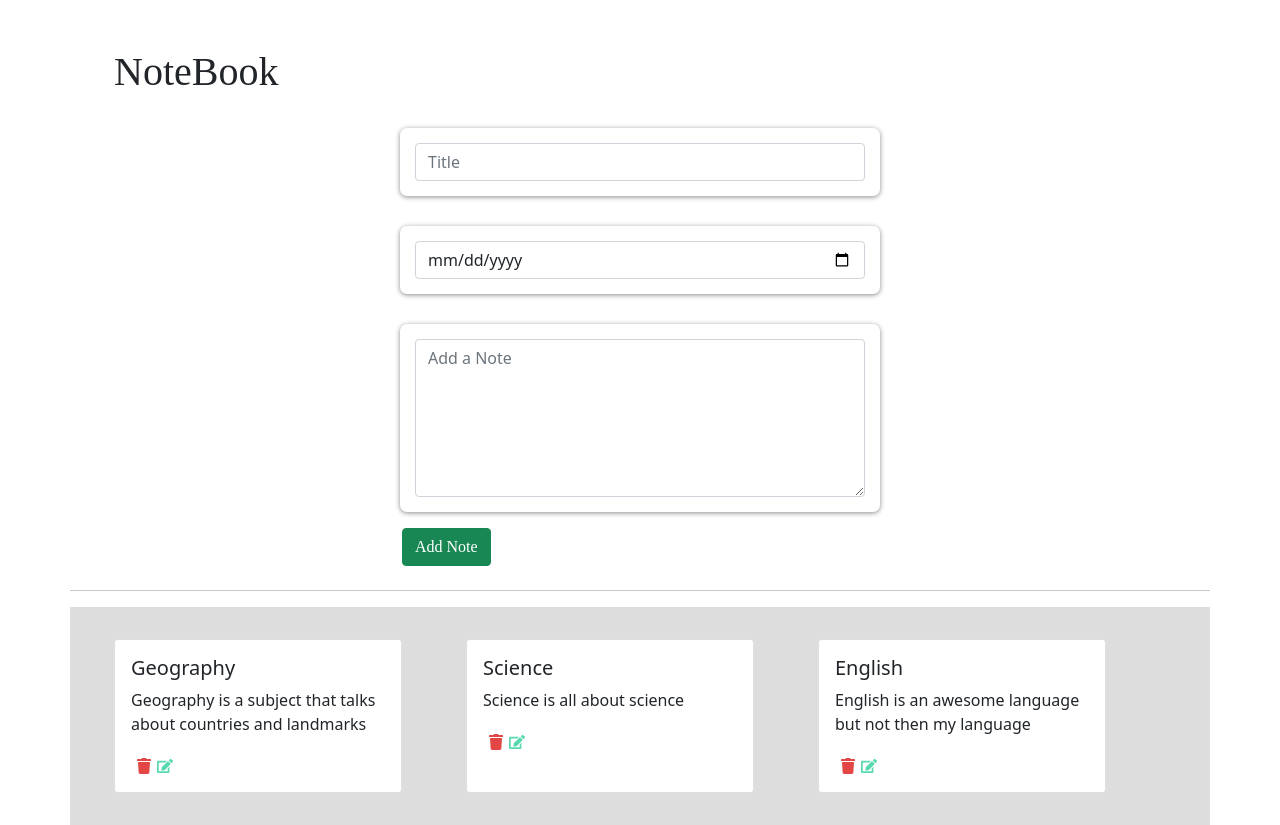
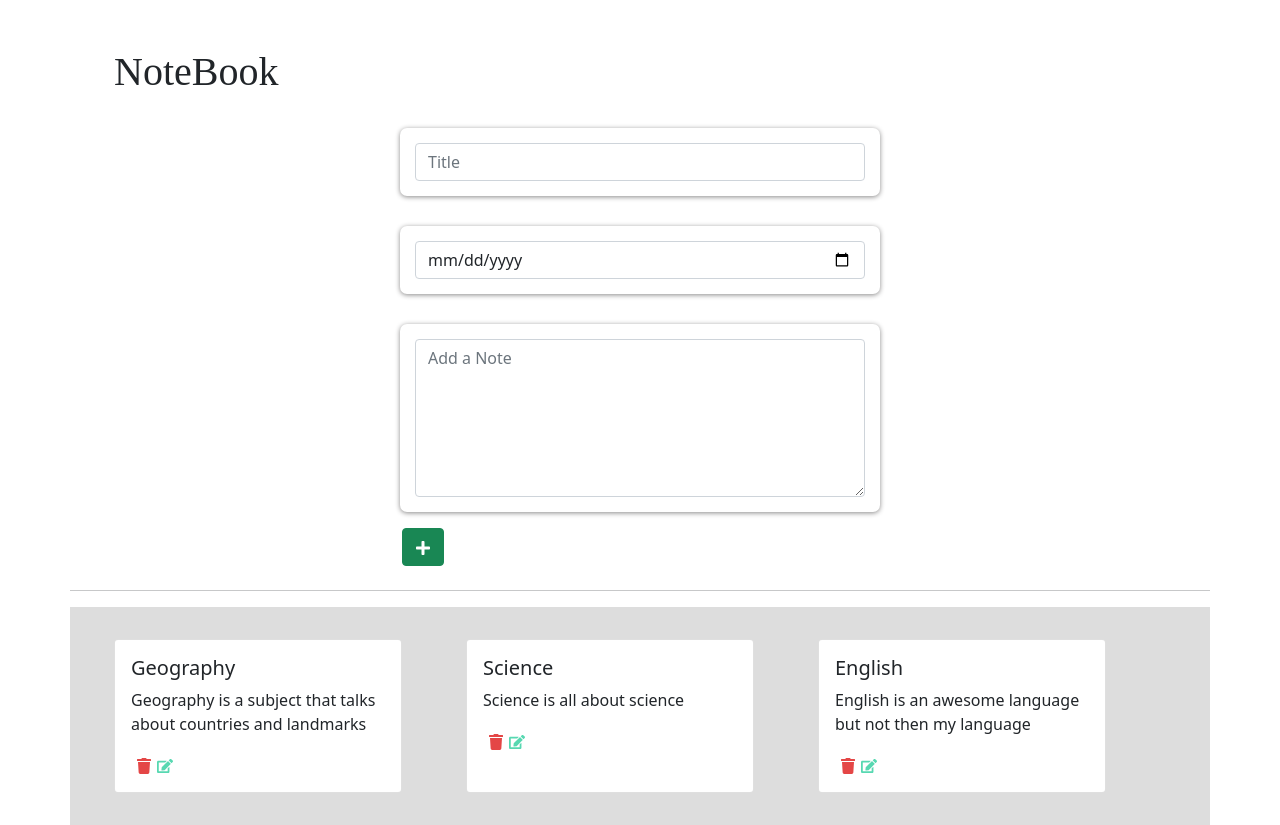
Before and after one commit to MoiseGaamy/Notebook, a React (Create React App) app: page / in a window 1280 px wide. Both pictures are taken after a click on the button "New Note". Built offline with nearby package versions, Linux system fonts and the light colour scheme.

Commit message:
added faplus

```diff
--- a/src/Components/NoteForm.js
+++ b/src/Components/NoteForm.js
@@ -3,6 +3,7 @@ import { Form, Button } from 'react-bootstrap'
  import { addNote } from '../actions/noteActions';
  import { v4 as uuid } from "uuid";
 import { useState } from 'react';
+import { FaPlus } from "react-icons/fa";
 
 
 
@@ -65,7 +66,7 @@ const Note = (props) => {
                 <Form.Control as="textarea" rows={6} placeholder="Add a Note" name="Note" value={noteDetail.Note} onChange={handleChange}/>
             </Form.Group>
             <Button variant="success" type="submit" style={{marginLeft:"20rem",fontFamily:"Times New Roman"}}>
-                Add Note
+            <FaPlus/>
             </Button>
             <br /><br /></>):(<Button onClick={()=> setShowNote(!showNote)} className="Note_button">New Note</Button>)}
 
```
